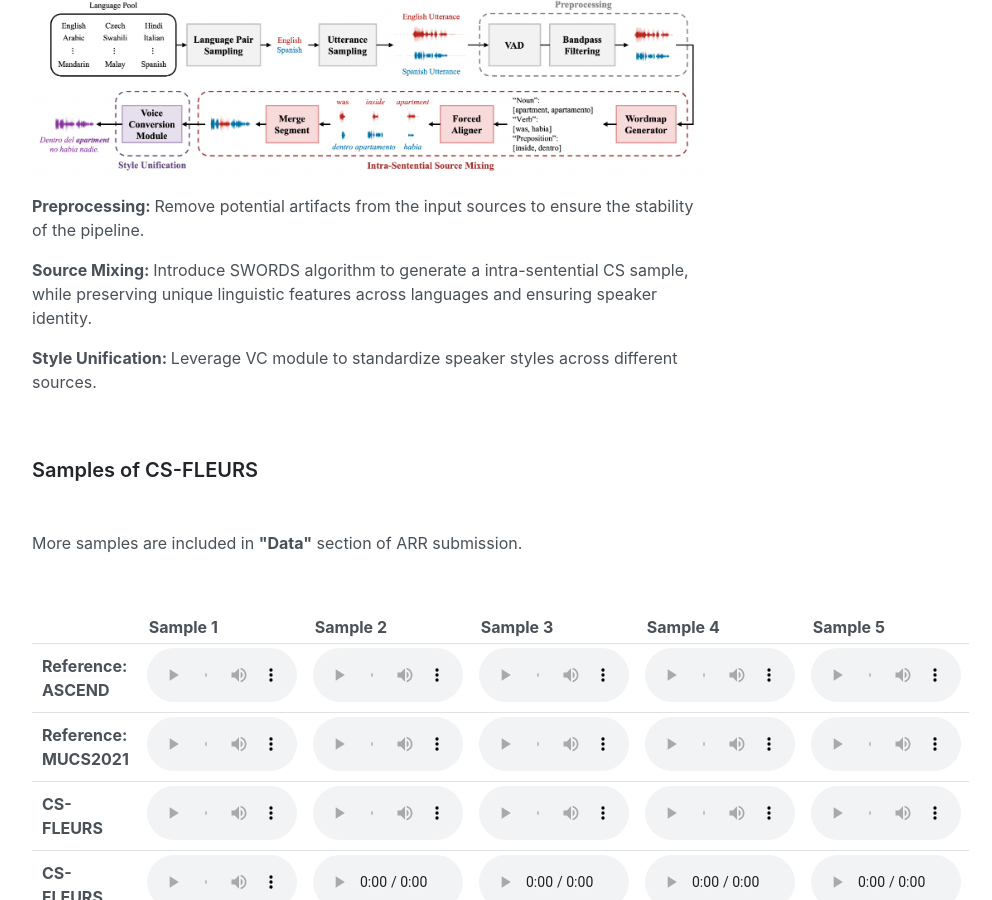
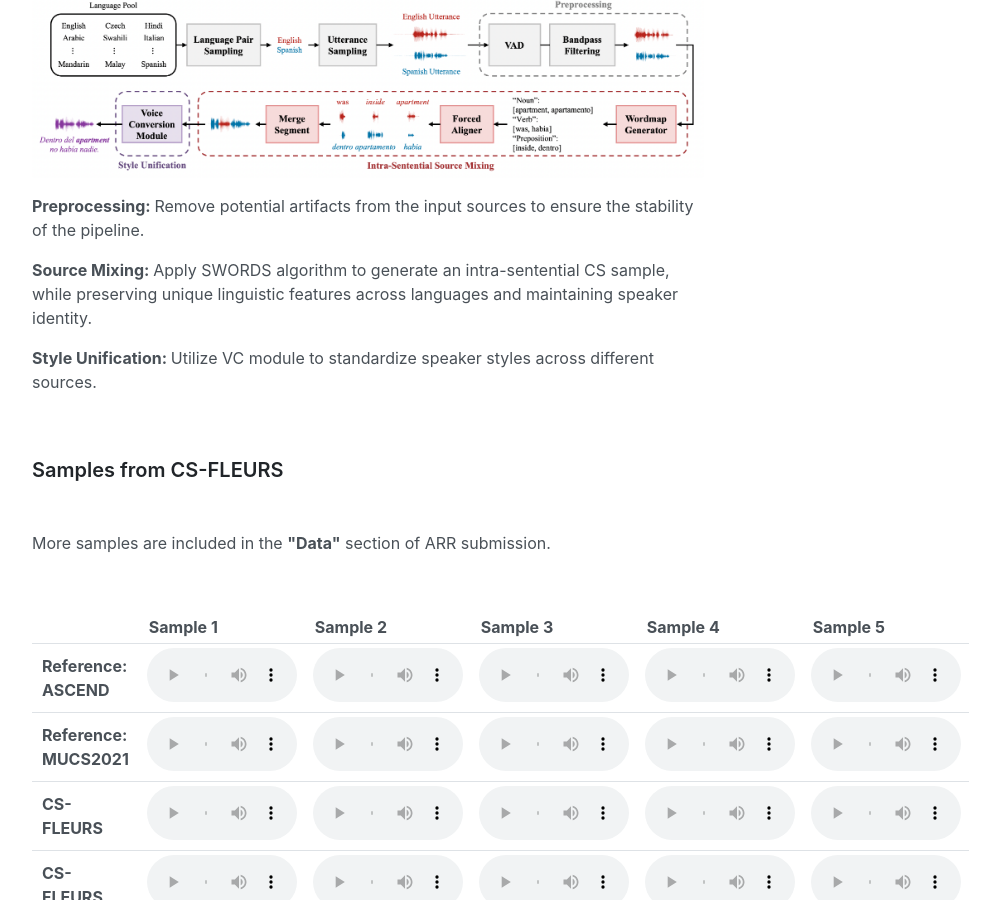
Before and after one commit to anonymous266/anonymous266.github.io, a Jekyll site: the page index.html, which Jekyll copies as it is, in a window 1280 px wide and 900 px high, scrolled down 986 px. Shown: the whole window, without its empty margins (272-1264 px from the left). Built offline with Jekyll 4.4.1, drawn with Linux system fonts in a browser that asks for light colours.

```diff
--- a/index.html
+++ b/index.html
@@ -73,16 +73,16 @@
 <img src="./assets/demo.png" /></p>
 
 <p><strong>Preprocessing: </strong>Remove potential artifacts from the input sources to ensure the stability of the pipeline.</p>
-<p><strong>Source Mixing: </strong>Introduce SWORDS algorithm to generate a intra-sentential CS sample, while preserving unique linguistic features across languages and ensuring speaker identity.</p>
-<p><strong>Style Unification: </strong>Leverage VC module to standardize speaker styles across different sources.</p>
+<p><strong>Source Mixing: </strong>Apply SWORDS algorithm to generate an intra-sentential CS sample, while preserving unique linguistic features across languages and maintaining speaker identity.</p>
+<p><strong>Style Unification: </strong>Utilize VC module to standardize speaker styles across different sources.</p>
 
 <p><br /></p>
 
-<h3 id="samples">Samples of CS-FLEURS</h3>
+<h3 id="samples">Samples from CS-FLEURS</h3>
 
 <p><br /></p>
 
-<p>More samples are included in <strong>"Data"</strong> section of ARR submission.</p>
+<p>More samples are included in the <strong>"Data"</strong> section of ARR submission.</p>
 
 <p><br /></p>
 
```
